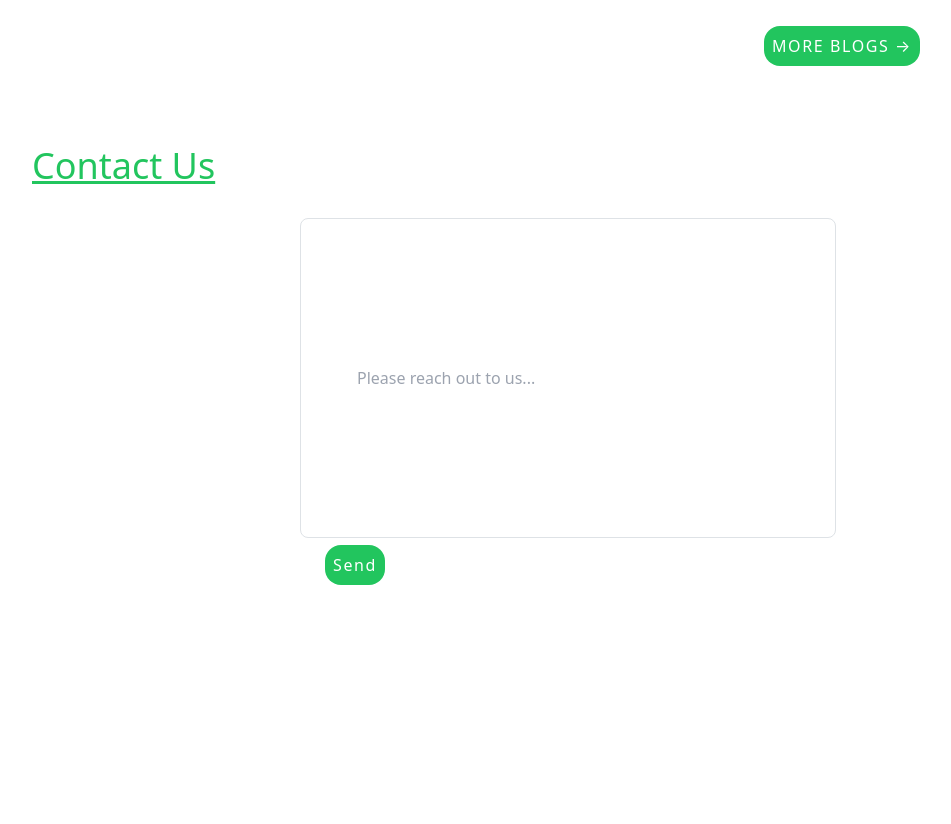
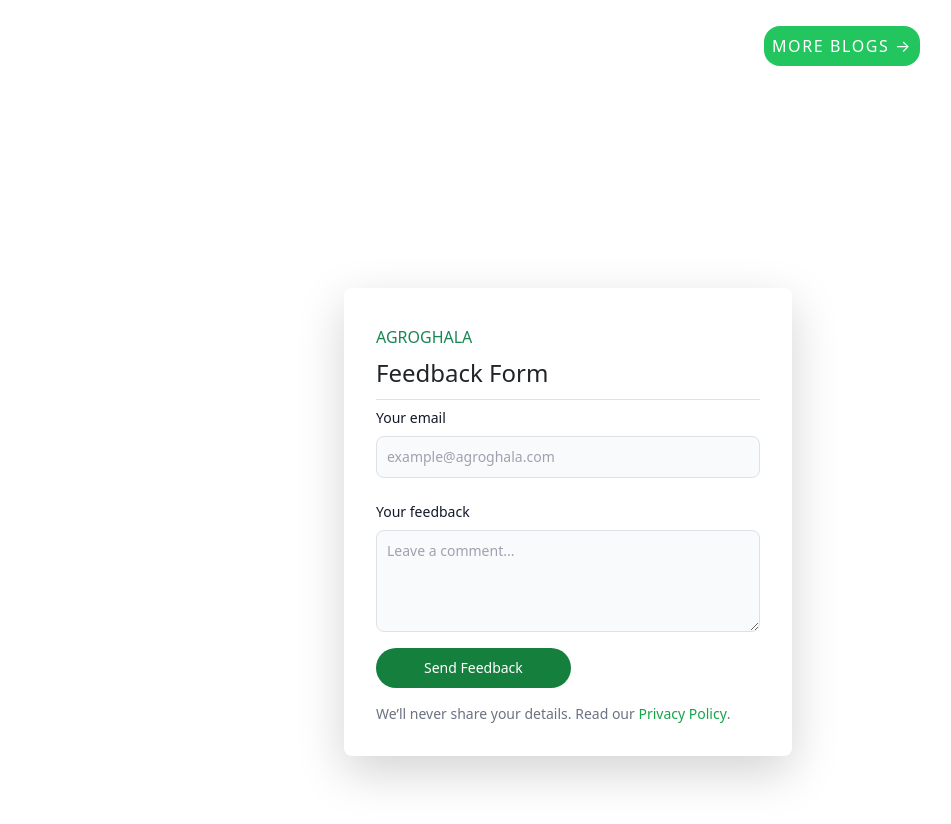
Before and after one commit to DuniAfrika/Agroghala-frontend, a React (Create React App) app in the folder agroghala-final/: page / in a window 1280 px wide. Shown: the part 1680-2504 px from the top of the page, without its empty margins (72-1023 px from the left). Before the commit the page ends 2402 px from the top, so only its background shows below. Built offline with nearby package versions, Linux system fonts and the light colour scheme.

Commit message:
added: navbar, footer and feedback form

```diff
--- a/agroghala-final/src/Componets/Semi-components/contacts.jsx
+++ b/agroghala-final/src/Componets/Semi-components/contacts.jsx
@@ -1,21 +1,49 @@
 import React from 'react'
 import Morebtn from './morebtn';
+import Navbar from './navbar';
+import Footer from '../footer';
+import { Link } from 'react-router-dom';
 
 function Contacts() {
   return (
-    <div className="p-6 mb-20">
-      <h1 className="mb-8 text-4xl text-green-500 underline ">Contact Us</h1>
-      <div className="flex justify-center">
-        <div className="w-1/2 p-6 border rounded-lg h-80 ">
-          <input
-            type="textarea"
-            placeholder="Please reach out to us..."
-            className="w-full h-full p-8 outline-none"
-          />
-          <Morebtn action="Send" />
-        </div>
-      </div>
-    </div>
+  <div className="flex items-center justify-center h-screen">
+  <div className="bg-white rounded-lg shadow-lg p-8 w-full max-w-md dark:bg-gray-800">
+  <Link to='/'>
+    <h1 className='text-success py-2'>AGROGHALA</h1>
+  </Link>
+  <legend className='border-bottom pb-2'>Feedback Form</legend>
+    <label htmlFor="email" className="block mb-2 text-sm font-medium text-gray-900 dark:text-black">
+      Your email
+    </label>
+    <input
+      type="email"
+      id="email"
+      aria-describedby="helper-text-explanation"
+      className='bg-gray-50 border border-gray-300 text-gray-900 text-sm rounded-lg focus:ring-blue-500 focus:border-blue-500 block
+      w-full p-2.5 dark:bg-white-700 dark:placeholder-gray-400 dark:text-white dark:focus:ring-blue-500
+      dark:focus:border-blue-500 focus:border-gray-400 '
+      placeholder="example@agroghala.com"
+    />
+    <label htmlFor="message" className="block mt-4 mb-2 text-sm font-medium text-gray-900 dark:text-black">
+      Your feedback
+    </label>
+    <textarea
+      id="message"
+      rows="4"
+      className="block p-2.5 w-full text-sm text-gray-900 bg-gray-50 rounded-lg border border-gray-300 focus:ring-blue-500 focus:border-blue-500 dark:bg-white-700 dark:border-gray-600 dark:placeholder-gray-400 dark:text-white dark:focus:ring-blue-500 dark:focus:border-blue-500 focus:border-gray-400"
+      placeholder="Leave a comment..."
+    ></textarea>
+<button type="button" class="my-3 text-white bg-green-700 hover:bg-green-800 focus:outline-none focus:ring-4 focus:ring-green-300 font-medium rounded-full text-sm px-5 py-2.5 text-center mr-2 mb-2 dark:bg-green-600 dark:hover:bg-green-700 dark:focus:ring-green-800">Send Feedback</button>
+    <p id="helper-text-explanation" className="mt-2 text-sm text-gray-500 dark:text-gray-400">
+      We’ll never share your details. Read our{' '}
+      <a href="#" className="font-medium text-green-600 hover:underline dark:text-green-500">
+        Privacy Policy
+      </a>
+      .
+    </p>
+  </div>
+</div>
+
   )
 }
 
--- /dev/null
+++ b/agroghala-final/src/Componets/Semi-components/navbar.jsx
@@ -0,0 +1,65 @@
+import React, { useState, useEffect } from 'react';
+import { Link } from 'react-router-dom';
+
+function Navbar() {
+
+  const [authenticated, setAuthenticated] = useState(false);
+
+  useEffect(() => {
+    // Check if token exists in local storage
+    const token = localStorage.getItem('token');
+    if (token) {
+      setAuthenticated(true);
+    }
+  }, []);
+
+
+  const handleLogout = () => {
+    // Remove token from local storage
+    localStorage.removeItem('token');
+    // Remove user name from local storage
+    localStorage.removeItem('user');
+    setAuthenticated(false);
+  };
+
+  const renderContent = () => {
+        return (
+            <nav className='border-bottom '>
+                <Link to='/'>
+                  <h3 className='logo'>AGROGHALA</h3>
+                </Link>
+
+                <ul className='nav-links'>
+                    <Link to='/'><li>Home</li></Link>
+                    <Link to='/blogs'><li>Blogs</li></Link>
+                    <Link to='/contact'><li>Contact Us</li></Link>
+                    <Link to='/about'><li>About</li></Link>
+                    {authenticated ? (
+                        <Link to='/logout' onClick={handleLogout}>
+                        <li>Logout</li>
+                        </Link>
+                    ) : (
+                        <>
+                        <Link to='/signup'>
+                            <li>Sign Up</li>
+                        </Link>
+                        <Link to='/signin'>
+                            <li>Sign In</li>
+                        </Link>
+                        </>
+                    )}
+                </ul>
+            </nav>
+          );
+    }
+
+  return (
+    <div>
+      {renderContent()}
+    </div>
+  );
+
+
+}
+
+export default Navbar;
--- a/agroghala-final/src/Componets/footer.jsx
+++ b/agroghala-final/src/Componets/footer.jsx
@@ -1,8 +1,86 @@
 import React from 'react';
+import { Link } from 'react-router-dom';
+
 const currentYear = new Date().getFullYear();
 function Footer(){
-    return <p className='footer'>
-        Copyright © DuniAfrika {currentYear}
-    </p>
+    return (
+    <footer class="bg-white dark:bg-gray-900 pb-0 px-5">
+    <div class="w-full max-w-screen-xl lg:py-8">
+        <div class="md:flex md:justify-between">
+          <div class="mb-6 md:mb-0">
+              <a href="#" class="flex items-center">
+                  <span class="self-center text-2xl font-semibold whitespace-nowrap dark:text-white">Agroghala</span>
+              </a>
+          </div>
+          <div class="grid grid-cols-6 gap-8 sm:gap-6 sm:grid-cols-4">
+          <div>
+                  <h2 class="mb-6 text-sm font-semibold text-gray-900 uppercase dark:text-black">Contact Us</h2>
+                  <ul class="text-gray-500 dark:text-gray-400 font-medium">
+                      <li class="mb-4">
+                          <Link to='/contact'><a class="hover:underline">Feedback Form</a></Link>
+                      </li>
+                  </ul>
+              </div>
+              <div>
+                  <h2 class="mb-6 text-sm font-semibold text-gray-900 uppercase dark:text-black">Developers</h2>
+                  <ul class="text-gray-500 dark:text-gray-400 font-medium">
+                      <li class="mb-4">
+                          <a href="https://www.github.com/DuniAfrika/" class="hover:underline">DuniAfrika group</a>
+                      </li>
+                  </ul>
+              </div>
+              <div>
+                  <h2 class="mb-6 text-sm font-semibold text-gray-900 uppercase dark:text-gray-900">Follow us</h2>
+                  <ul class="text-gray-500 dark:text-gray-400 font-medium">
+                      <li class="mb-4">
+                          <a href="https://github.com/DuniAfrika/" class="hover:underline">Github</a>
+                      </li>
+
+                      <li>
+                          <a href="#" class="hover:underline">Youtube</a>
+                      </li>
+                  </ul>
+              </div>
+              <div>
+                  <h2 class="mb-6 text-sm font-semibold text-gray-900 uppercase dark:text-gray-900">Legal</h2>
+                  <ul class="text-gray-500 dark:text-gray-400 font-medium">
+                      <li class="mb-4">
+                          <a href="#" class="hover:underline">Privacy Policy</a>
+                      </li>
+                      <li>
+                          <a href="#" class="hover:underline">Terms &amp; Conditions</a>
+                      </li>
+                  </ul>
+              </div>
+          </div>
+      </div>
+      <hr class="my-6 border-gray-200 sm:mx-auto dark:border-gray-700 lg:my-8" />
+      <div class="sm:flex sm:items-center sm:justify-between">
+          <span class="text-sm text-gray-500 sm:text-center dark:text-gray-400">© 2023 <a href="#" class="hover:underline">DuniAfrika Group™</a>. All Rights Reserved.
+          </span>
+          <div class="flex mt-4 space-x-5 sm:justify-center sm:mt-0">
+              <a href="#" class="text-success-500 hover:text-success-900 dark:hover:text-success">
+                  <svg class="w-4 h-4" aria-hidden="true" xmlns="http://www.w3.org/2000/svg" fill="currentColor" viewBox="0 0 8 19">
+                        <path fill-rule="evenodd" d="M6.135 3H8V0H6.135a4.147 4.147 0 0 0-4.142 4.142V6H0v3h2v9.938h3V9h2.021l.592-3H5V3.591A.6.6 0 0 1 5.592 3h.543Z" clip-rule="evenodd"/>
+                    </svg>
+                  <span class="sr-only">Facebook page</span>
+              </a>
+              <a href="#" class="text-success-500 hover:text-success-900 dark:hover:text-success">
+                  <svg class="w-4 h-4" aria-hidden="true" xmlns="http://www.w3.org/2000/svg" fill="currentColor" viewBox="0 0 20 17">
+                    <path fill-rule="evenodd" d="M20 1.892a8.178 8.178 0 0 1-2.355.635 4.074 4.074 0 0 0 1.8-2.235 8.344 8.344 0 0 1-2.605.98A4.13 4.13 0 0 0 13.85 0a4.068 4.068 0 0 0-4.1 4.038 4 4 0 0 0 .105.919A11.705 11.705 0 0 1 1.4.734a4.006 4.006 0 0 0 1.268 5.392 4.165 4.165 0 0 1-1.859-.5v.05A4.057 4.057 0 0 0 4.1 9.635a4.19 4.19 0 0 1-1.856.07 4.108 4.108 0 0 0 3.831 2.807A8.36 8.36 0 0 1 0 14.184 11.732 11.732 0 0 0 6.291 16 11.502 11.502 0 0 0 17.964 4.5c0-.177 0-.35-.012-.523A8.143 8.143 0 0 0 20 1.892Z" clip-rule="evenodd"/>
+                </svg>
+                  <span class="sr-only">Twitter page</span>
+              </a>
+              <a href="#" class="text-success-500 hover:text-success-900 dark:hover:text-success">
+                  <svg class="w-4 h-4" aria-hidden="true" xmlns="http://www.w3.org/2000/svg" fill="currentColor" viewBox="0 0 20 20">
+                        <path fill-rule="evenodd" d="M10 .333A9.911 9.911 0 0 0 6.866 19.65c.5.092.678-.215.678-.477 0-.237-.01-1.017-.014-1.845-2.757.6-3.338-1.169-3.338-1.169a2.627 2.627 0 0 0-1.1-1.451c-.9-.615.07-.6.07-.6a2.084 2.084 0 0 1 1.518 1.021 2.11 2.11 0 0 0 2.884.823c.044-.503.268-.973.63-1.325-2.2-.25-4.516-1.1-4.516-4.9A3.832 3.832 0 0 1 4.7 7.068a3.56 3.56 0 0 1 .095-2.623s.832-.266 2.726 1.016a9.409 9.409 0 0 1 4.962 0c1.89-1.282 2.717-1.016 2.717-1.016.366.83.402 1.768.1 2.623a3.827 3.827 0 0 1 1.02 2.659c0 3.807-2.319 4.644-4.525 4.889a2.366 2.366 0 0 1 .673 1.834c0 1.326-.012 2.394-.012 2.72 0 .263.18.572.681.475A9.911 9.911 0 0 0 10 .333Z" clip-rule="evenodd"/>
+                  </svg>
+                  <span class="sr-only">GitHub account</span>
+              </a>
+          </div>
+      </div>
+    </div>
+</footer>
+    );
 }
 export default Footer;
```
